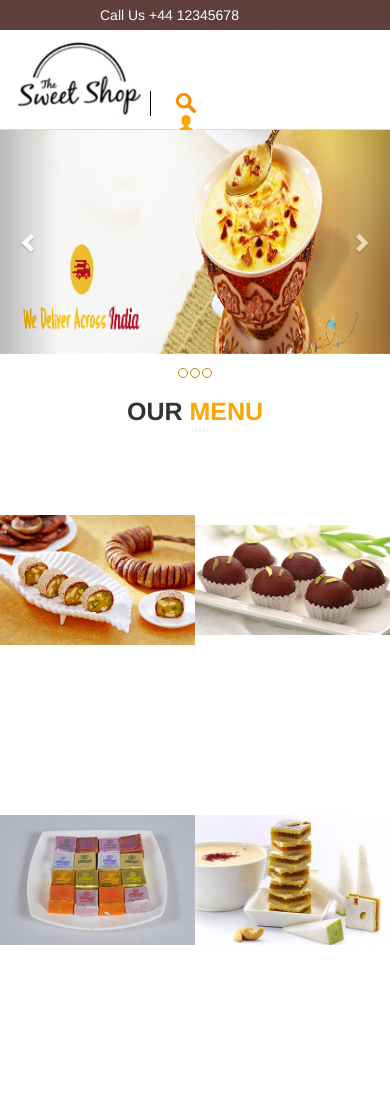
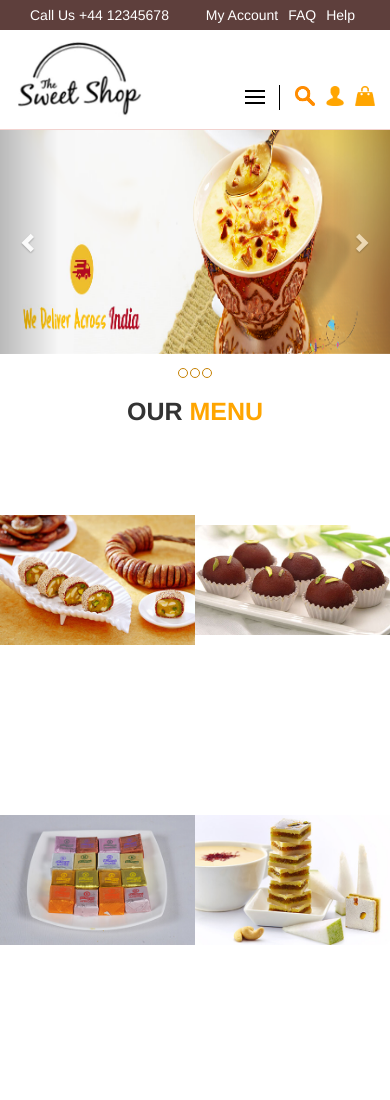
Before and after one commit to shashankshovit/sweet-shop, a website: page index.html in a window 390 px wide. Shown: the top 1100 px of the page. Drawn offline with nearby package versions, Linux system fonts and the light colour scheme.

Commit message:
Bugfix: CSS: Responsive checkout and user menu

```diff
--- a/assets/css/checkout.css
+++ b/assets/css/checkout.css
@@ -2,11 +2,11 @@
     background: white;
     border-radius: 5px;
     display: none;
-    height: 420px;
+    /*height: 420px;*/
+    max-width: 750px;
     padding: 5px;
 	position: absolute;
     right: 0;
-    width: 750px;
     z-index: 100;
 }
 
@@ -97,7 +97,7 @@
     flex-direction: column;
 }
 .checkout .cost-breakup .left .cost-row {
-	font-size: 25px;
+	font-size: 24px;
 }
 .checkout .cost-breakup .title {}
 .checkout .cost-breakup .value {
@@ -110,3 +110,9 @@
     height: 324px;
     justify-content: space-between;
 }
+
+@media only screen and (max-width: 480px) {
+    .checkout .cost-breakup {
+        flex-direction: column;
+    }
+}
--- a/assets/css/header.css
+++ b/assets/css/header.css
@@ -4,7 +4,8 @@
 	height: 30px;
 }
 .header .inner {
-	padding: 5px 100px;
+    overflow: hidden;
+    padding: 5px 30px;
 }
 .header .inner .phone {
 	float: left;
--- a/assets/css/menubar.css
+++ b/assets/css/menubar.css
@@ -53,7 +53,8 @@
 }
 .menu_bar .menu-inner .right {
 	display: flex;
-	margin-right: 50px;
+	margin-bottom: 10px;
+	margin-right: 10px;
 	text-align: right;
 }
 .menu_bar .menu-inner .right .sitenav {
@@ -85,10 +86,10 @@
 }
 .menu_bar .menu-inner .right .user-icons {
 	border-left: 1px solid black;
+	display: flex;
 	height: 25px;
-	padding-left: 20px;
+	padding-left: 10px;
 	position: relative;
-	top: -4px;
 }
 .menu_bar .menu-inner .right .user-icons img {
 	cursor: pointer;
@@ -121,14 +122,12 @@
 @media only screen and (max-width: 768px) {
 	.menu_bar .menu-inner .right .sitenav {
 		background: white;
-		border: 1px solid #ebebeb;
 		display: flex;
 		flex-direction: column;
 		padding: 5px;
 		position: absolute;
-		right: 135px;
+		right: 110px;
 		text-align: left;
-		top: 65px;
 		width: 100px;
 		z-index: 1;
 	}
--- a/assets/css/nextbutton.css
+++ b/assets/css/nextbutton.css
@@ -8,7 +8,7 @@
     height: 40px;
     justify-content: space-between;
     padding: 0 10px;
-    width: 200px;
+    width: 225px;
 }
 .next-button div {
 	font-size: 18px;
```
